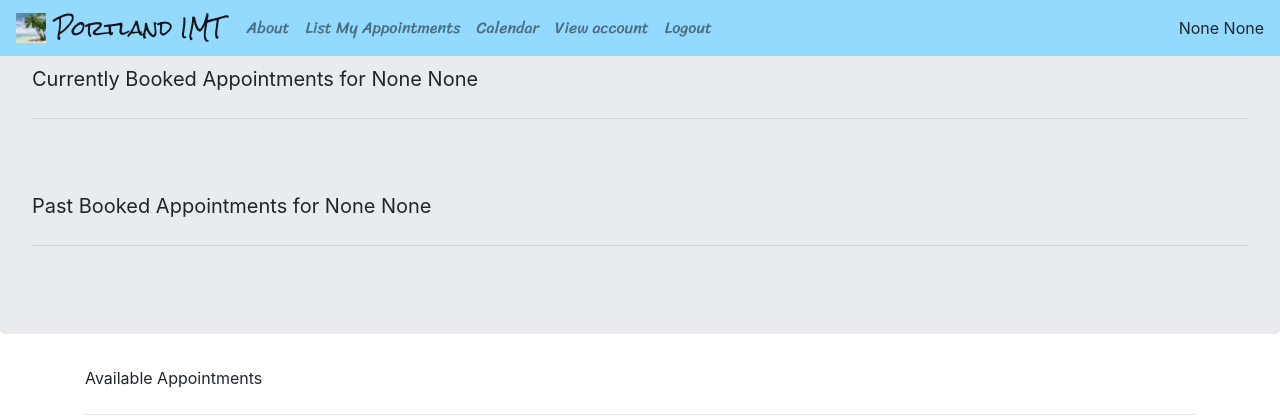
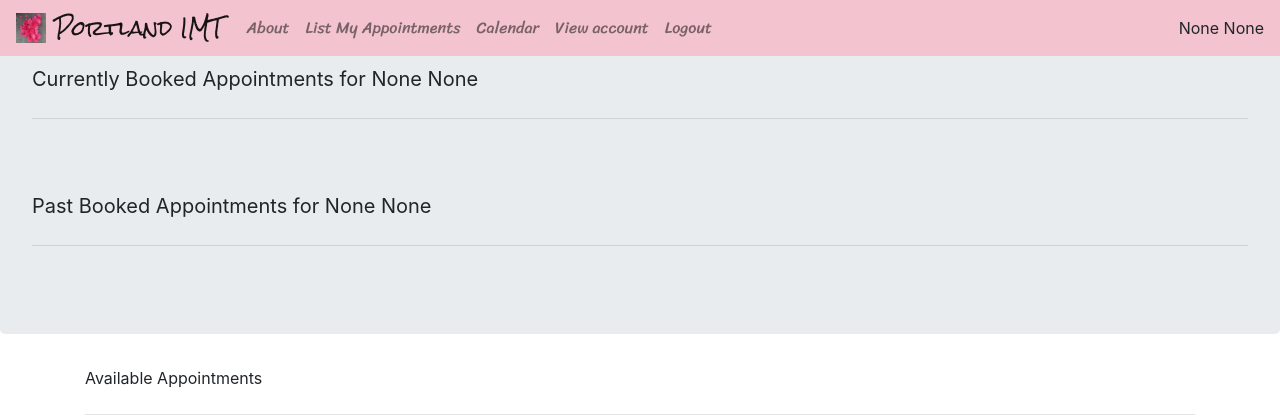
Before and after one commit to georgecnicol/PortlandIMT, a Flask app: page /appointments/list in a window 1280 px wide. Shown: the top 420 px of the page. Run offline with Flask 2, Linux system fonts and the light colour scheme; the visitor is signed in with stand-in values (Sample User, id 1); data comes from the database, SQL or seed files in the repository; data that the repository does not hold is empty; parts of the project's set-up code (start-up, migrations or seed data) failed here and were passed over; some libraries are stand-ins or nearby versions.

Commit message:
adjust favicon and navbar color for client

```diff
--- a/project/static/fonts.css
+++ b/project/static/fonts.css
@@ -1,3 +1,6 @@
+#some_id {}
+.some_class{}
+
 .navbar-brand {
     font-family: 'Rock Salt', cursive;
 }
--- a/project/templates/base.html
+++ b/project/templates/base.html
@@ -23,7 +23,7 @@
 <!-- bootstrap navbar -->
     <!-- brand -->
     <!-- always visible -->
-    <nav class="navbar fixed-top navbar-expand-lg navbar-light" style="background-color: #94daff;">
+    <nav class="navbar fixed-top navbar-expand-lg navbar-light" style="background-color: #f3c4cf;">
       <a class="navbar-brand" href="{{ url_for('core.index') }}">
         <img src="../static/logo-512x512.png" width="30" height="30" class="d-inline-block align-top" alt="" loading="lazy">
     Portland IMT
```
Also changed, not shown: project/static/favicon.ico, project/static/logo-512x512.png.
